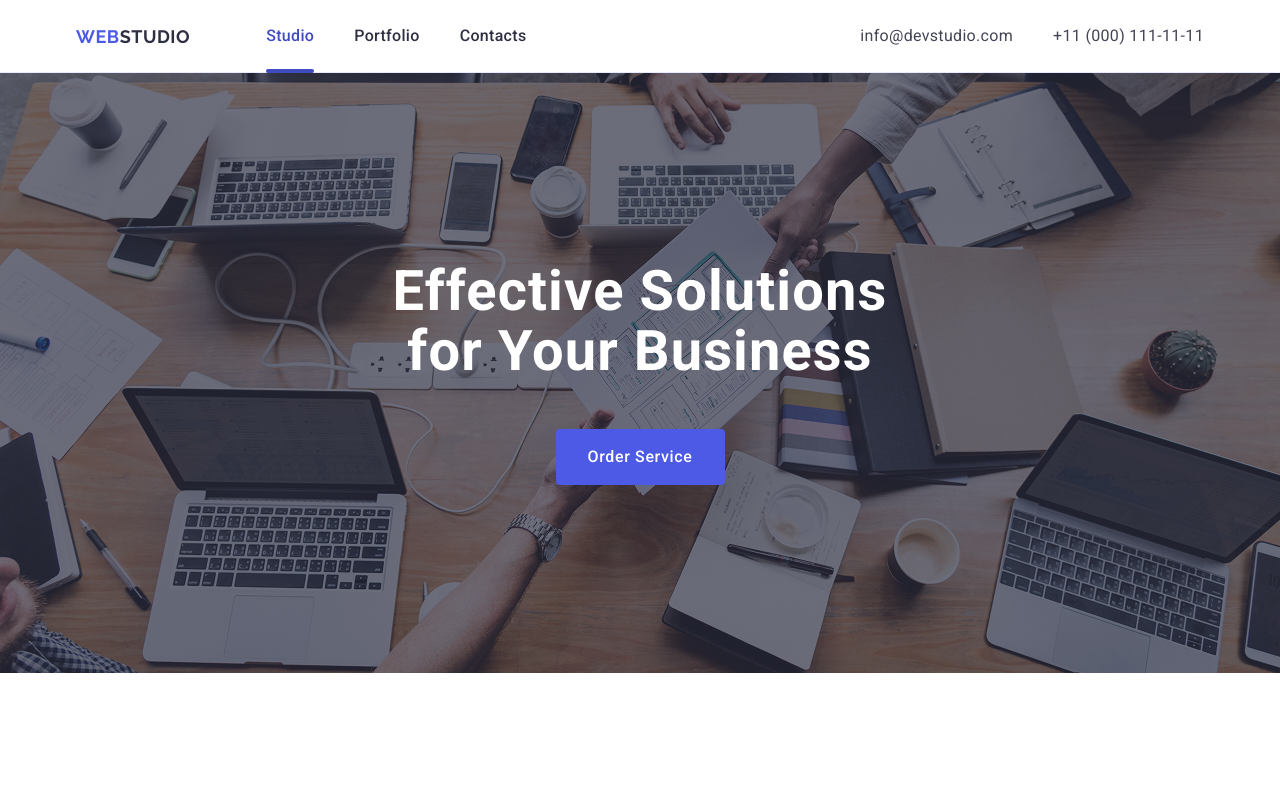
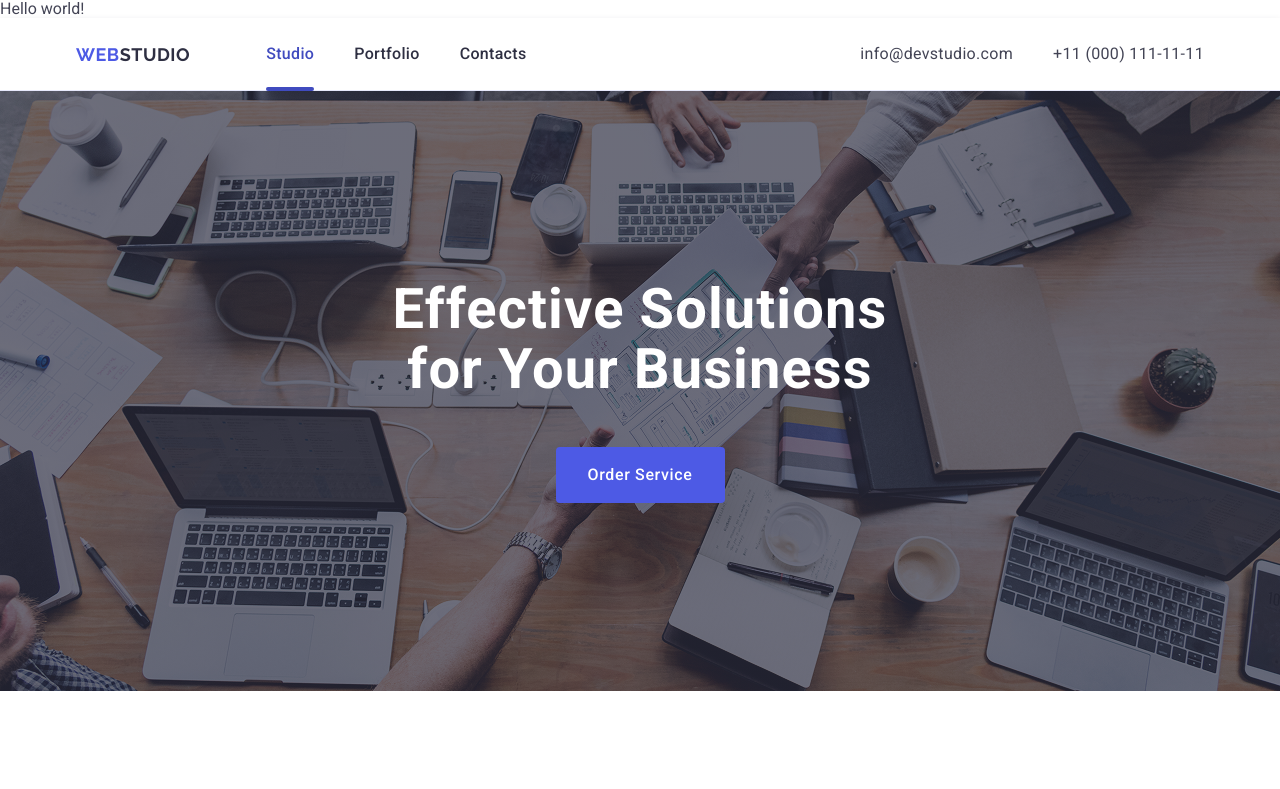
Before and after one commit to Masikkx/goit-markup-hw-06, a plain HTML site: page index.html in a window 1280 px wide. Shown: the top 789 px of the page. Drawn offline with nearby package versions, Linux system fonts and the light colour scheme.

Commit message:
Check commit

```diff
--- a/index.html
+++ b/index.html
@@ -26,6 +26,7 @@
     <title>WebStudio</title>
   </head>
   <body>
+    <div>Hello world!</div>
     <header class="page-header">
       <div class="container">
         <nav class="page-nav">
```
